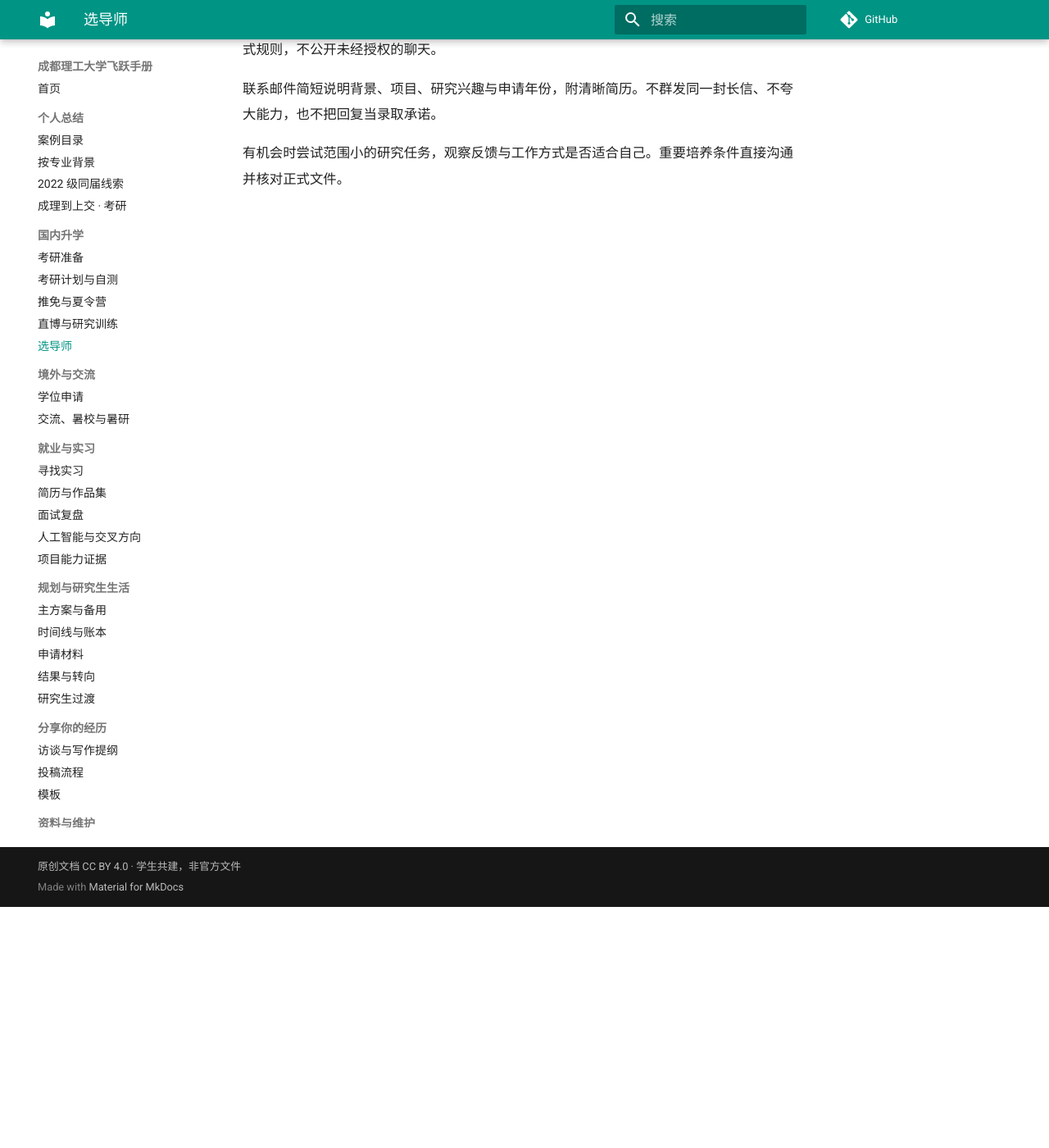
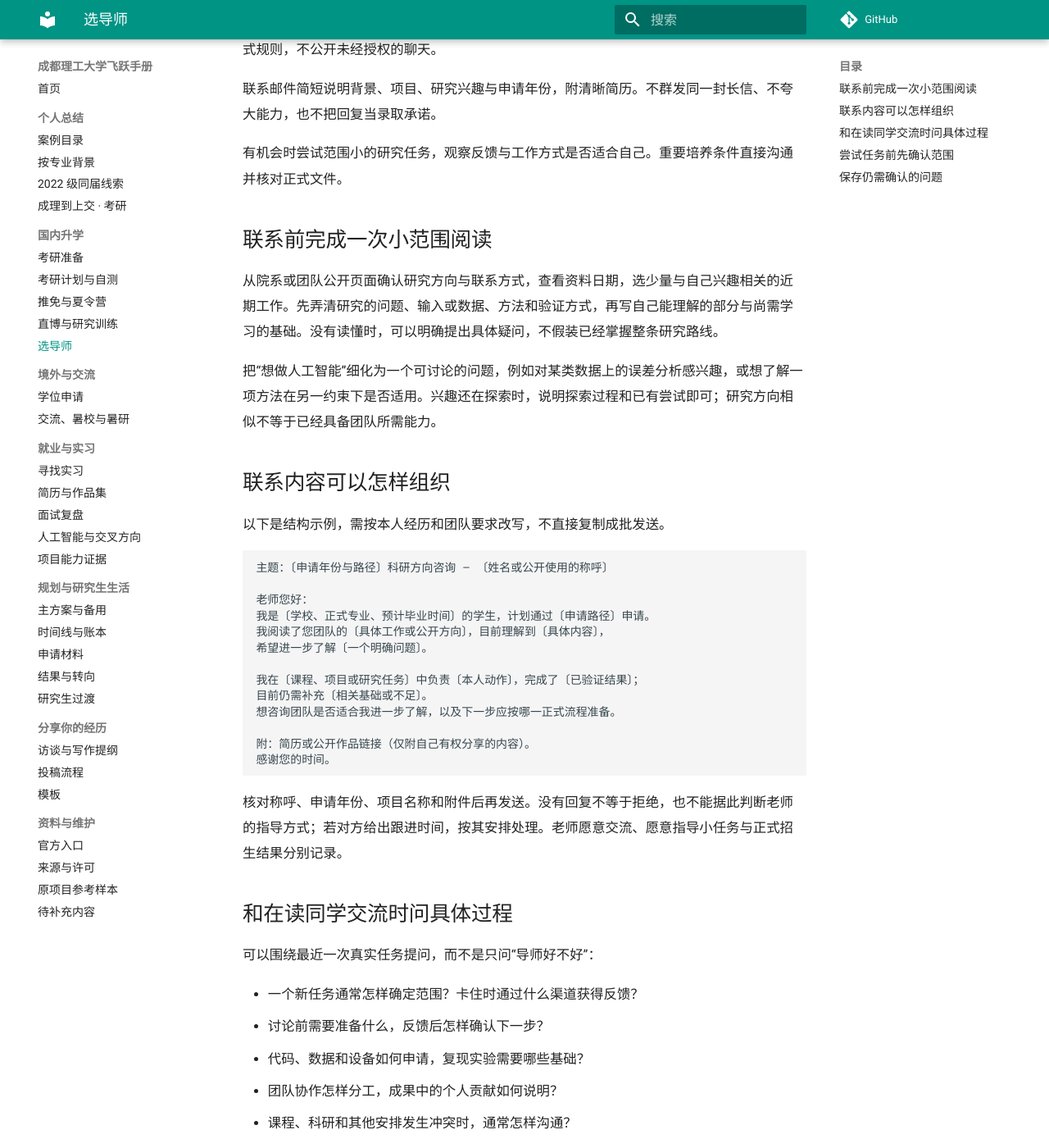
Before and after one commit to determine123/CDUT-Application, an MkDocs documentation site: the page built from docs/domestic/supervisor.md, in a window 1280 px wide and 1400 px high, scrolled down 294 px. Shown: the whole window at 82% size. Built offline with MkDocs 1.6.1 and Material for MkDocs 9.7.7, drawn with Linux system fonts in a browser that asks for light colours; comment, search, counter and statistics services are not loaded; some of the changed text lies outside the part shown.

Commit message:
docs: add concrete supervisor contact and research fit checks

````diff
--- a/docs/domestic/supervisor.md
+++ b/docs/domestic/supervisor.md
@@ -9,3 +9,55 @@
 联系邮件简短说明背景、项目、研究兴趣与申请年份，附清晰简历。不群发同一封长信、不夸大能力，也不把回复当录取承诺。
 
 有机会时尝试范围小的研究任务，观察反馈与工作方式是否适合自己。重要培养条件直接沟通并核对正式文件。
+
+## 联系前完成一次小范围阅读
+
+从院系或团队公开页面确认研究方向与联系方式，查看资料日期，选少量与自己兴趣相关的近期工作。先弄清研究的问题、输入或数据、方法和验证方式，再写自己能理解的部分与尚需学习的基础。没有读懂时，可以明确提出具体疑问，不假装已经掌握整条研究路线。
+
+把“想做人工智能”细化为一个可讨论的问题，例如对某类数据上的误差分析感兴趣，或想了解一项方法在另一约束下是否适用。兴趣还在探索时，说明探索过程和已有尝试即可；研究方向相似不等于已经具备团队所需能力。
+
+## 联系内容可以怎样组织
+
+以下是结构示例，需按本人经历和团队要求改写，不直接复制成批发送。
+
+```text
+主题：〔申请年份与路径〕科研方向咨询 — 〔姓名或公开使用的称呼〕
+
+老师您好：
+我是〔学校、正式专业、预计毕业时间〕的学生，计划通过〔申请路径〕申请。
+我阅读了您团队的〔具体工作或公开方向〕，目前理解到〔具体内容〕，
+希望进一步了解〔一个明确问题〕。
+
+我在〔课程、项目或研究任务〕中负责〔本人动作〕，完成了〔已验证结果〕；
+目前仍需补充〔相关基础或不足〕。
+想咨询团队是否适合我进一步了解，以及下一步应按哪一正式流程准备。
+
+附：简历或公开作品链接（仅附自己有权分享的内容）。
+感谢您的时间。
+```
+
+核对称呼、申请年份、项目名称和附件后再发送。没有回复不等于拒绝，也不能据此判断老师的指导方式；若对方给出跟进时间，按其安排处理。老师愿意交流、愿意指导小任务与正式招生结果分别记录。
+
+## 和在读同学交流时问具体过程
+
+可以围绕最近一次真实任务提问，而不是只问“导师好不好”：
+
+- 一个新任务通常怎样确定范围？卡住时通过什么渠道获得反馈？
+- 讨论前需要准备什么，反馈后怎样确认下一步？
+- 代码、数据和设备如何申请，复现实验需要哪些基础？
+- 团队协作怎样分工，成果中的个人贡献如何说明？
+- 课程、科研和其他安排发生冲突时，通常怎样沟通？
+
+让对方只分享愿意公开或私下讨论的范围，不索取他人隐私、内部数据或保密材料。同一团队不同年级、项目与指导者的情况可能不同；将具体事实、个人评价和正式培养要求分开记录。出现矛盾信息时，把问题带回相关负责主体核实，而不是挑选更符合自己期待的说法。
+
+## 尝试任务前先确认范围
+
+一次小任务最好有明确问题、输入材料、可交付结果、讨论时间和验证方式。例如复现一个公开示例时，说明采用的版本、是否允许修改、需要报告哪些结果，以及遇到资源不足时怎样反馈。自己可以投入的时间和已有能力也提前说明。
+
+核对数据和代码的使用许可、成果公开范围及协作贡献的记录方式，不因参与准备任务就把团队成果写成自己的独立研究。任务结束后评价自己能否理解问题、接受反馈和持续推进，也观察安排是否清晰；一次任务的体验不保证未来所有阶段都相同。
+
+## 保存仍需确认的问题
+
+用私人笔记记录团队、资料来源、交流日期、已确认安排、个人感受与未知项。培养年限、毕业要求、资助或调整渠道等事项，回到适用的正式文件核对。对于只能由具体团队解释的安排，记录谁确认了什么及适用范围，不把口头讨论推广成学校政策。
+
+比较多个机会时，可使用[录取决策记录](../planning/decision-review.md)；进入研究生阶段后，参考[过渡准备](../graduate/transition.md)。本章是通用沟通方法，不提供未经亲历者确认的团队排名或个人评价。
````
